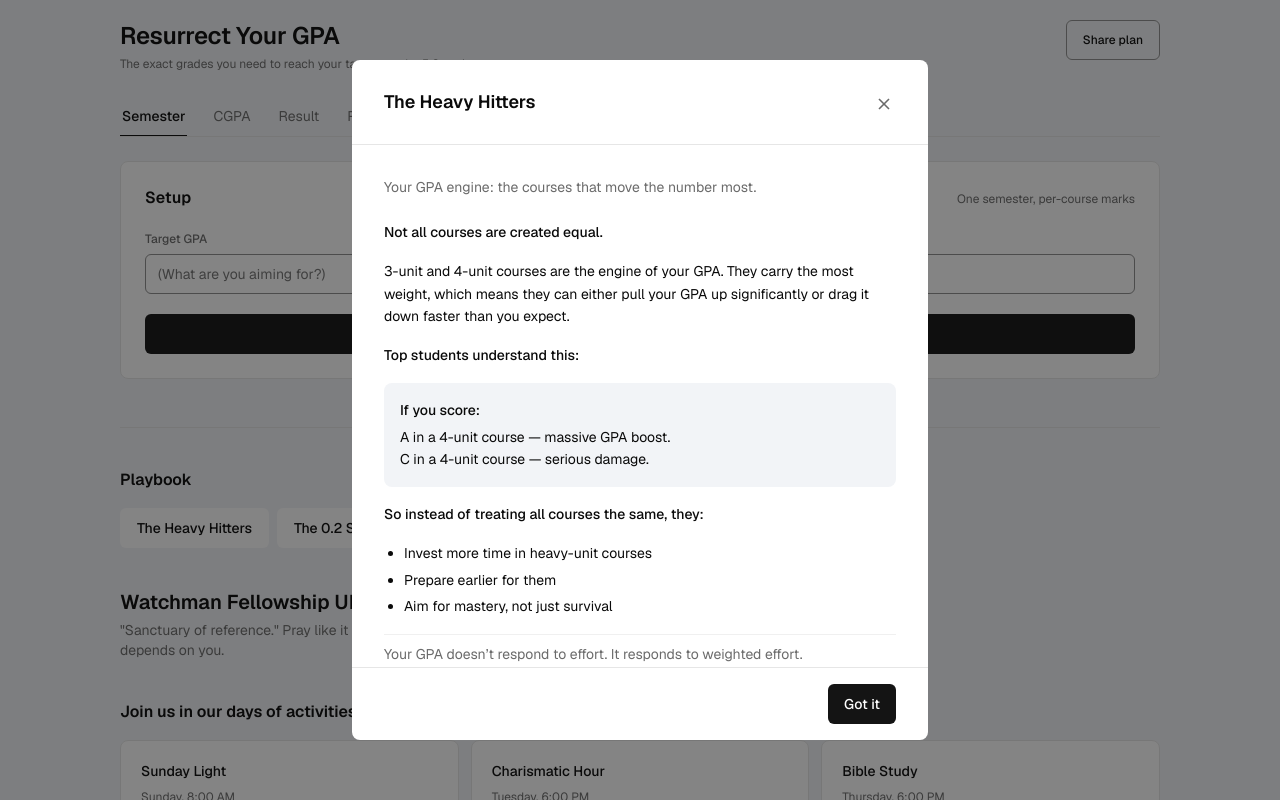
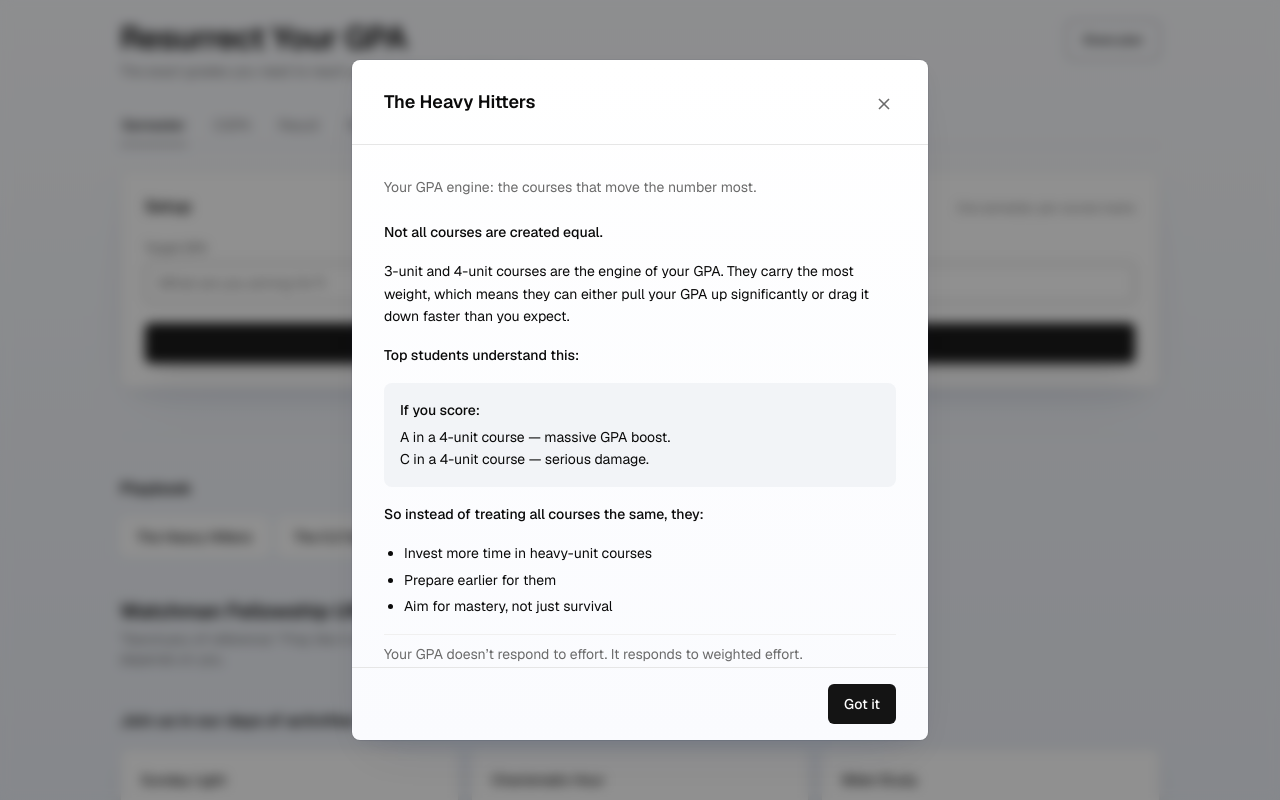
Before and after one commit to DataNerd-Coder/resurrectgp, a Next.js app: page / in a window 1280 px wide. Both pictures are taken after a click on the button "The Heavy Hitters". Shown: the top 800 px of the page. Built offline with nearby package versions, Linux system fonts and the light colour scheme.

Commit message:
feat(design): richer achromatic - depth, glass and focus light

```diff
--- a/src/app/globals.css
+++ b/src/app/globals.css
@@ -20,6 +20,11 @@
   --negative: #c4242a;
   --warning: #92400e;
   --chart-hue: #1d5fbf;
+  /* v2 "lit" additions: cool elevation, frost and focus light (all in the blue family) */
+  --shadow-panel: 0 1px 2px rgba(21, 38, 76, 0.05), 0 8px 24px -8px rgba(21, 38, 76, 0.09),
+    0 24px 48px -24px rgba(21, 38, 76, 0.12);
+  --shadow-raise: 0 1px 2px rgba(10, 10, 10, 0.22), 0 10px 24px -12px rgba(10, 10, 10, 0.32);
+  --ring-blue: 0 0 0 3px rgba(29, 95, 191, 0.15);
   --pill-positive-bg: #dcfae5;
   --pill-positive-ink: #04250e;
   --pill-negative-bg: #ffedea;
@@ -40,6 +45,12 @@ body {
   font-family: var(--font-geist-sans), ui-sans-serif, system-ui, sans-serif;
 }
 
+/* A cold top-lit wash replaces the flat ground: light falls from above,
+   panels cast soft shadows, and nothing is coloured outside the blue family. */
+body {
+  background-image: linear-gradient(180deg, #fafbfe 0%, #f2f5fa 42%, #e9edf5 100%);
+}
+
 /* Course codes and IDs only */
 .mono-label {
   font-family: var(--font-geist-mono), ui-monospace, monospace;
@@ -53,6 +64,12 @@ body {
   background: var(--surface);
   border: 1px solid var(--border);
   border-radius: 8px;
+  box-shadow: var(--shadow-panel);
+}
+
+/* The one near-black primary action; its own elevation, tint-free */
+.btn-elevated {
+  box-shadow: var(--shadow-raise);
 }
 
 .card-title {
@@ -85,7 +102,8 @@ body {
 }
 
 .input-focus:focus {
-  border-color: var(--accent);
+  border-color: #1d5fbf;
+  box-shadow: var(--ring-blue);
 }
 
 .mode-btn {
@@ -181,13 +199,17 @@ body {
 
 .blueprint-item {
   border-radius: 6px;
-  transition: background 0.15s ease, border-color 0.15s ease;
+  box-shadow: 0 1px 2px rgba(21, 38, 76, 0.05);
+  transition: background 0.15s ease, border-color 0.15s ease, transform 0.15s ease,
+    box-shadow 0.15s ease;
   border: 1px solid transparent;
 }
 
 .blueprint-item:hover {
   border-color: var(--control);
-  background: var(--rule);
+  background: var(--surface);
+  transform: translateY(-1px);
+  box-shadow: 0 2px 6px -2px rgba(21, 38, 76, 0.14);
 }
 
 .blueprint-item:active {
@@ -219,6 +241,14 @@ body {
   background: var(--raised);
 }
 
+/* Low-opacity fill up to the current value: the ruler carries its data in hue */
+.scale-fill {
+  position: absolute;
+  inset: 0 auto 0 0;
+  border-radius: 999px;
+  background: rgba(29, 95, 191, 0.18);
+}
+
 .scale-tick {
   position: absolute;
   top: -5px;
--- a/src/components/BlueprintModal.tsx
+++ b/src/components/BlueprintModal.tsx
@@ -68,7 +68,7 @@ export function BlueprintModal({ strategyId, onClose }: BlueprintModalProps) {
   return (
     <div
       id="blueprintModal"
-      className="fixed inset-0 z-[100] flex items-center justify-center p-4 bg-[rgba(10,10,10,0.5)]"
+      className="fixed inset-0 z-[100] flex items-center justify-center p-4 bg-[rgba(10,10,10,0.45)] backdrop-blur-[6px]"
       role="dialog"
       aria-modal="true"
       aria-labelledby="blueprintModalHeading"
@@ -79,6 +79,10 @@ export function BlueprintModal({ strategyId, onClose }: BlueprintModalProps) {
       <div
         ref={panelRef}
         className="bg-white w-full max-w-xl rounded-lg overflow-hidden animate-fade relative max-h-[85vh] flex flex-col"
+        style={{
+          boxShadow: "var(--shadow-panel), 0 0 0 1px rgba(21,38,76,0.06)",
+          background: "linear-gradient(180deg, #ffffff 0%, #fafbfe 100%)",
+        }}
       >
         <div className="flex items-start justify-between gap-4 px-8 pt-7 pb-5 border-b border-[#e6e6e6]">
           <h2
--- a/src/components/CourseGrid.tsx
+++ b/src/components/CourseGrid.tsx
@@ -68,7 +68,7 @@ export function CourseGrid({
               aria-label={`Units for course ${course.id}`}
               value={course.units}
               onChange={(e) => updateUnits(index, e.target.value)}
-              className="course-unit-input h-8 w-full bg-transparent border border-[#8f8f8f] rounded-md px-2 text-sm text-right num focus:border-[#0a0a0a] outline-none"
+              className="course-unit-input h-8 w-full bg-transparent border border-[#8f8f8f] rounded-md px-2 text-sm text-right num focus:border-[#1d5fbf] outline-none"
               data-index={course.id}
             />
             {mode === "result" ? (
@@ -78,7 +78,7 @@ export function CourseGrid({
                 onChange={(e) =>
                   updateGrade(index, e.target.value as Course["grade"])
                 }
-                className="course-grade-input h-8 w-full bg-transparent border border-[#8f8f8f] rounded-md px-1.5 text-sm cursor-pointer text-right num focus:border-[#0a0a0a] outline-none"
+                className="course-grade-input h-8 w-full bg-transparent border border-[#8f8f8f] rounded-md px-1.5 text-sm cursor-pointer text-right num focus:border-[#1d5fbf] outline-none"
               >
                 {GRADES.map((grade) => (
                   <option key={grade} value={grade}>
@@ -97,7 +97,7 @@ export function CourseGrid({
 
       <button
         onClick={onCalculate}
-        className="mt-6 w-full h-10 bg-[#141414] text-white text-sm font-medium rounded-md hover:bg-[#333333] active:bg-[#0a0a0a] transition bg-color"
+        className="btn-elevated mt-6 w-full h-10 bg-[#141414] text-white text-sm font-medium rounded-md hover:bg-[#333333] active:bg-[#0a0a0a] transition bg-color"
       >
         {mode === "result" ? "Compute result" : "Calculate comeback"}
       </button>
--- a/src/components/Header.tsx
+++ b/src/components/Header.tsx
@@ -8,10 +8,10 @@ export function Header({ onShare }: HeaderProps) {
   return (
     <header className="mb-6 animate-fade flex items-start justify-between gap-4">
       <div className="min-w-0">
-        <h1 className="text-2xl font-semibold tracking-[-0.01em] text-[#0a0a0a] mb-1">
+        <h1 className="text-[26px] leading-tight font-semibold tracking-[-0.02em] text-[#0a0a0a] mb-1 sm:text-[32px] sm:leading-[1.15]">
           Resurrect Your GPA
         </h1>
-        <p className="text-xs text-[#6b6b6b]">
+        <p className="text-xs text-[#6b6b6b] sm:text-sm">
           The exact grades you need to reach your target, on the 5.0 scale.
         </p>
       </div>
--- a/src/components/ResultsSection.tsx
+++ b/src/components/ResultsSection.tsx
@@ -52,7 +52,7 @@ export function ResultsSection({
                 : "Every grade the plan assigns is shown on the row."}
             </p>
           </div>
-          <span className="mono-label text-xs text-[#3d3d3d] whitespace-nowrap">
+          <span className="mono-label text-xs text-[#3d3d3d] whitespace-nowrap uppercase tracking-[0.08em]">
             Scale 5.00
           </span>
         </div>
@@ -104,7 +104,7 @@ export function ResultsSection({
             <div className="flex items-baseline gap-3">
               <span
                 id="projectedGpa"
-                className="text-[30px] leading-none font-normal num text-[#1d5fbf]"
+                className="text-[40px] leading-none font-normal num text-[#1d5fbf]"
               >
                 {result.finalGpa.toFixed(2)}
               </span>
@@ -138,6 +138,11 @@ export function ResultsSection({
               ))}
             </div>
             <div className="scale-track">
+              <span
+                className="scale-fill"
+                style={{ width: pct(result.finalGpa) }}
+                aria-hidden="true"
+              />
               {SCALE_MARKS.map((gpa) => (
                 <span
                   key={gpa}
@@ -161,7 +166,7 @@ export function ResultsSection({
           onClick={onDownload}
           disabled={saving}
           aria-busy={saving}
-          className="w-full sm:flex-1 h-10 bg-[#141414] text-white text-sm font-medium rounded-md hover:bg-[#333333] active:bg-[#0a0a0a] transition bg-color disabled:opacity-60"
+          className="btn-elevated w-full sm:flex-1 h-10 bg-[#141414] text-white text-sm font-medium rounded-md hover:bg-[#333333] active:bg-[#0a0a0a] transition bg-color disabled:opacity-60"
         >
           {saving ? "Saving…" : "Save result"}
         </button>
--- a/src/components/RoadmapSection.tsx
+++ b/src/components/RoadmapSection.tsx
@@ -67,7 +67,7 @@ export function RoadmapSection({
                 aria-label={`Target GPA for ${step.level}`}
                 value={step.value}
                 onChange={(e) => onStepChange(index, e.target.value)}
-                className="roadmap-input w-24 h-9 text-right bg-white border border-[#8f8f8f] rounded-md px-2 text-sm num focus:border-[#0a0a0a] outline-none"
+                className="roadmap-input w-24 h-9 text-right bg-white border border-[#8f8f8f] rounded-md px-2 text-sm num focus:border-[#1d5fbf] outline-none"
               />
             </div>
           </div>
--- a/src/components/SetupPanel.tsx
+++ b/src/components/SetupPanel.tsx
@@ -234,7 +234,7 @@ export function SetupPanel({
 
       <button
         onClick={onStart}
-        className="w-full h-10 bg-[#141414] text-white text-sm font-medium rounded-md hover:bg-[#333333] active:bg-[#0a0a0a] transition bg-color"
+        className="btn-elevated w-full h-10 bg-[#141414] text-white text-sm font-medium rounded-md hover:bg-[#333333] active:bg-[#0a0a0a] transition bg-color"
       >
         {mode === "roadmap"
           ? "Build the plan"
```
Also changed, not shown: .taste-skill/direction.json.
